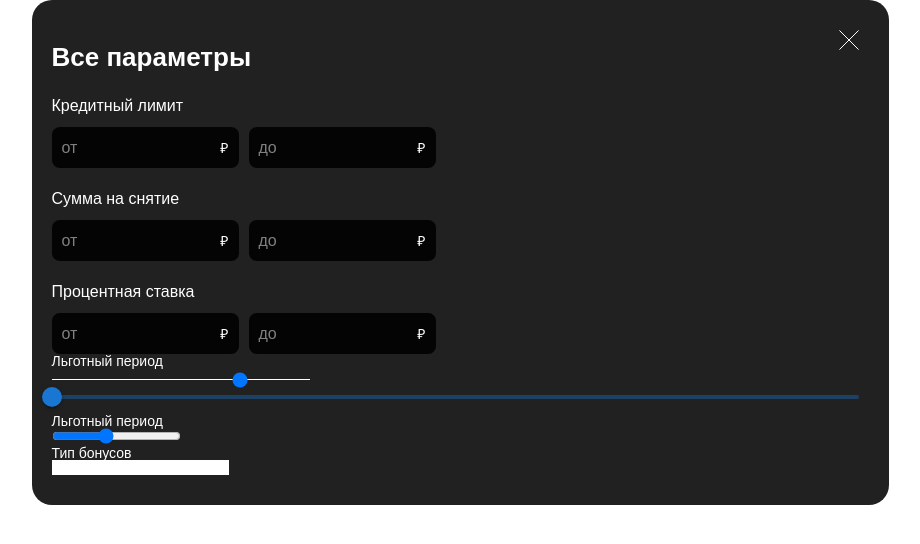
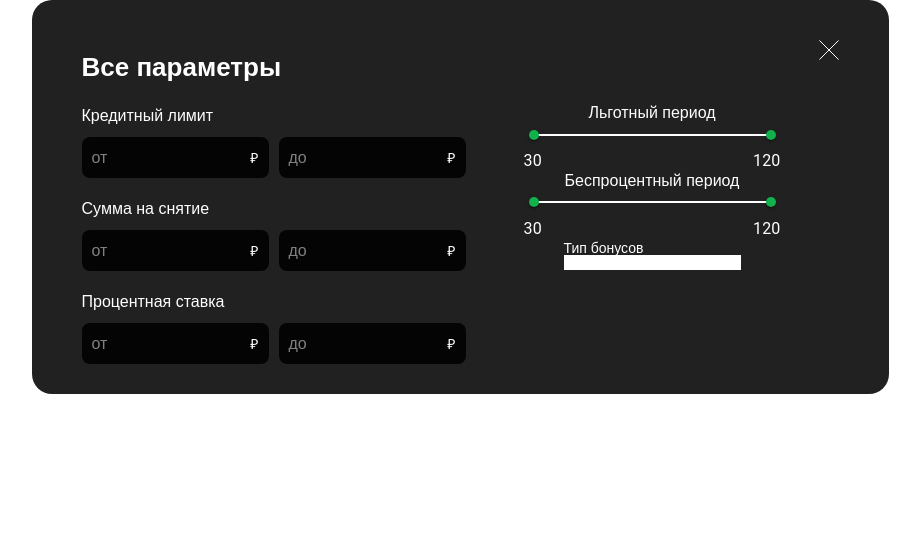
Before and after one commit to max7891112/Money-out-of-thin-air, a React (Vite) app: page / in a window 1280 px wide. Shown: the top 544 px of the page, without its empty margins (180-1100 px from the left). Built offline with nearby package versions, Linux system fonts and the light colour scheme.

Commit message:
version 0.7 rangeSlider for PupUp is ready

```diff
--- a/src/pages/choosePage/components/PopUp/PopUp.tsx
+++ b/src/pages/choosePage/components/PopUp/PopUp.tsx
@@ -1,14 +1,9 @@
-import clsx from "clsx";
+import { Box, FormControl, InputLabel, MenuItem, Select } from "@mui/material";
 import style from "./popUp.module.scss";
 import { InputValue } from "./UI/InputValue/InputValue";
-import { Slider } from "@mui/material";
+import { SliderRange } from "./UI/SliderRange/SliderRange";
 
 export const PopUp = () => {
-
-  function valuetext(value: number) {
-    return `${value}°C`;
-  }
-
   return (
     <div className={style.container}>
       <div className="_content-frame">
@@ -64,30 +59,11 @@ export const PopUp = () => {
                   </div>
                 </div>
                 <div className={style.rightPart}>
-                  <div className={style.rangeBlock}>
-                    <p className={style.nameRangeBlock}>Льготный период</p>
-                    <input
-                      className={style.range}
-                      type="range"
-                      min="1"
-                      max="120"
-                      value="90"
-                    />
-                    <Slider
-                      getAriaLabel={() => "Minimum distance"}
-                      value={0}
-                      onChange={() => {}}
-                      valueLabelDisplay="auto"
-                      getAriaValueText={valuetext}
-                      disableSwap
-                    />
-                  </div>
-                  <div className={style.rangeBlock}>
-                    <p className={style.nameRangeBlock}>Льготный период</p>
-                    <input type="range" min="1" max="120" value="50" />
-                  </div>
+                  <SliderRange name="Льготный период" />
+                  <SliderRange name="Беспроцентный период" />
                   <div className={style.typeBonusBlock}>
                     <p className={style.nameBonus}>Тип бонусов</p>
+
                     <input className={style.valueBonus} type="text" />
                   </div>
                 </div>
--- /dev/null
+++ b/src/pages/choosePage/components/PopUp/UI/SliderRange/SliderRange.tsx
@@ -0,0 +1,68 @@
+import { useState } from 'react';
+import style from './sliderRange.module.scss';
+import { Box, Slider, Typography } from '@mui/material';
+
+type SliderRangeProps = {
+  name: string,
+}
+
+export const SliderRange = (props: SliderRangeProps) => {
+
+      function valuetext(value: number) {
+        return `${value}°C`;
+      }
+
+      const handleChange = (event: Event, newValue: number | number[]) => {
+        setValue(newValue as number[]);
+      };
+
+      const MAX = 120;
+      const MIN = 30;
+      const marks = [
+        {
+          value: MIN,
+          label: "",
+        },
+        {
+          value: MAX,
+          label: "",
+        },
+      ];
+      const [value, setValue] = useState<number[]>([MIN, MAX]);
+
+    return <div className={style.rangeBlock}>
+    <p className={style.nameRangeBlock}>{props.name}</p>
+    <Box sx={{ width: 257}}>
+      <Slider
+        getAriaLabel={() => "Buy range"}
+        value={value}
+        onChange={handleChange}
+        valueLabelDisplay="auto"
+        getAriaValueText={valuetext}
+        marks={marks}
+        step={10}
+        min={MIN}
+        max={MAX}
+        sx={{
+          '.MuiSlider-thumb': {bgcolor: '#11B14C', width: '10px', height: '10px'},
+          height: '1px',
+          color: '#fff',
+          width: '237px',
+          padding: '14px 0 6px 10p',
+          margin: '0 0 0 10px'
+        }}
+        className={style.slider}
+      />
+      <Box
+        sx={{
+          display: "flex",
+          justifyContent: "space-between",
+          '.MuiTypography-root': { fontSize: '16px'}
+        }}
+      >
+        <Typography variant="body2">{MIN}</Typography>
+        <Typography variant="body2">{MAX}</Typography>
+      </Box>
+    </Box>
+  </div>
+}
--- /dev/null
+++ b/src/pages/choosePage/components/PopUp/UI/SliderRange/sliderRange.module.scss
@@ -0,0 +1,6 @@
+.rangeBlock {
+}
+.nameRangeBlock {
+  font-size: 16px;
+  text-align: center;
+}
--- a/src/pages/choosePage/components/PopUp/popUp.module.scss
+++ b/src/pages/choosePage/components/PopUp/popUp.module.scss
@@ -13,7 +13,7 @@
   color: #fff;
 }
 .boxForParts {
-  padding: 30px 30px 30px 20px;
+  padding: 40px 50px 30px 50px;
 }
 .upPart {
   display: flex;
@@ -28,6 +28,7 @@
 .crossSvg {
 }
 .downPart {
+  display: flex;
 }
 .leftPart {
 }
@@ -82,10 +83,13 @@
 .lastBorder {
 }
 .rightPart {
+  width: 100%;
+  display: flex;
+  flex-direction: column;
+  align-items: center;
+  padding-top: 20px;
 }
 .rangeBlock {
-}
-.nameRangeBlock {
 }
 .range {
     width: 258px;
@@ -102,3 +106,7 @@
 
 .textField {
 }
+
+// .slider.slider {
+//   color: #fff;
+// }
```
